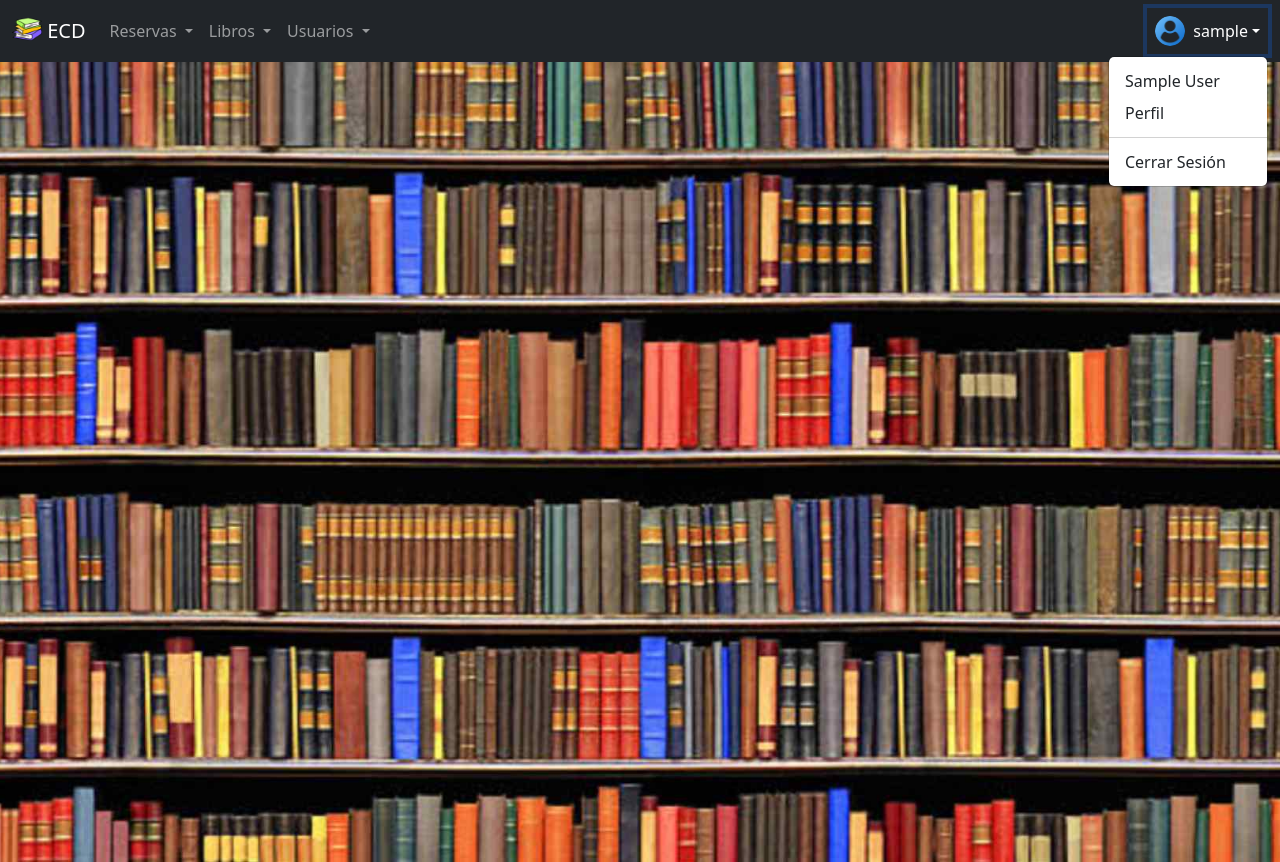
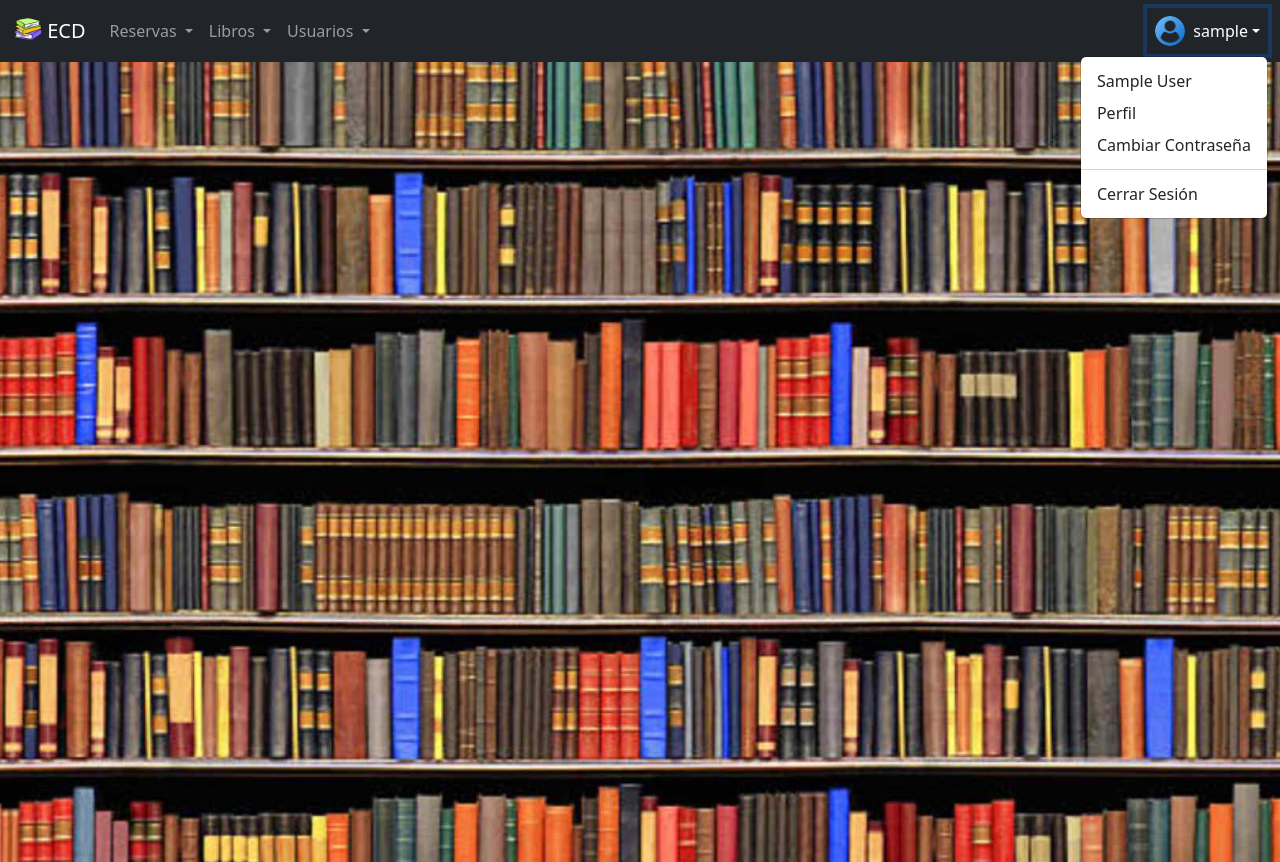
Before and after one commit to DavidGuentelicanDev/BiblbiotecaECD_2.0, a Django app: page /biblioteca_admin/home/ in a window 1280 px wide, after a click that opens the changed part. Run offline with Django 5.2, Linux system fonts and the light colour scheme; the visitor is signed in with stand-in values (Sample User, id 1); some libraries are stand-ins or nearby versions.

Commit message:
se agregan directivas if para limitar acceso por interfaz grafica a opciones dependiendo del rol del usuario

```diff
--- a/biblioteca_ecd_pr/ecd_admin_app/templates/base.html
+++ b/biblioteca_ecd_pr/ecd_admin_app/templates/base.html
@@ -42,8 +42,10 @@
                             </a>
                             <ul class="dropdown-menu">
                                 <li><a class="dropdown-item" href="#">Listado de Libros</a></li>
-                                <li><a class="dropdown-item" href="#">Autores</a></li>
-                                <li><a class="dropdown-item" href="#">Editoriales</a></li>
+                                {% if user.rol == 1 or user.rol == 2 %}
+                                    <li><a class="dropdown-item" href="#">Autores</a></li>
+                                    <li><a class="dropdown-item" href="#">Editoriales</a></li>
+                                {% endif %}
                             </ul>
                         </li>
                         <li class="nav-item dropdown">
@@ -53,9 +55,13 @@
                             <ul class="dropdown-menu">
                                 <li><a class="dropdown-item" href="#">Listado de Clientes</a></li>
                                 <li><a class="dropdown-item" href="#">Multas</a></li>
-                                <li><hr class="dropdown-divider"></li>
-                                <li><a class="dropdown-item" href="#">Listado de Usuarios</a></li>
-                                <li><a class="dropdown-item" href="#">Gestión de Usuarios</a></li>
+                                {% if user.rol == 1 or user.rol == 2 %}
+                                    <li><hr class="dropdown-divider"></li>
+                                    <li><a class="dropdown-item" href="#">Listado de Usuarios</a></li>
+                                    {% if user.rol == 1 %}
+                                        <li><a class="dropdown-item" href="#">Gestión de Usuarios</a></li>
+                                    {% endif %}
+                                {% endif %}
                             </ul>
                         </li>
                     </ul>
@@ -68,6 +74,7 @@
                             <ul class="dropdown-menu dropdown-menu-end" aria-labelledby="userDropdown">
                                 <li class="dropdown-item">{{ user.get_full_name|default:user.username }}</li>
                                 <li><a class="dropdown-item" href="#">Perfil</a></li>
+                                <li><a class="dropdown-item" href="#">Cambiar Contraseña</a></li>
                                 <li><hr class="dropdown-divider"></li>
                                 <li>
                                     <form method="POST">
```
